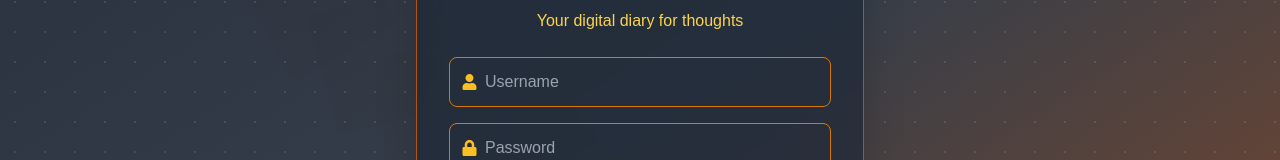
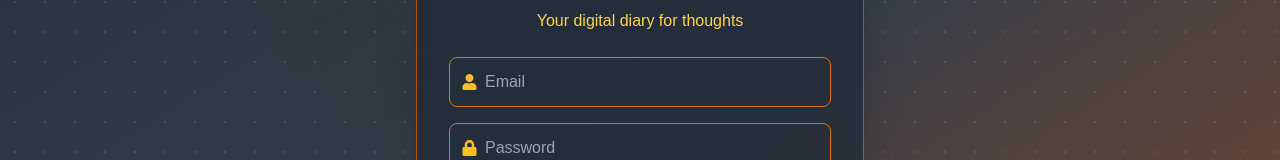
Before and after one commit to Ebdollah/thinkpad, a Next.js app: page /login in a window 1280 px wide. Shown: the part 283-443 px from the top of the page. Built offline with nearby package versions, Linux system fonts and the light colour scheme; no server answers.

Commit message:
added simple login

```diff
--- a/app/login/page/login-page.tsx
+++ b/app/login/page/login-page.tsx
@@ -2,6 +2,8 @@
 
 import { useState, useEffect } from "react";
 import { FaUser, FaLock, FaEnvelope } from "react-icons/fa";
+import { signInWithEmailAndPassword } from "firebase/auth";
+import { auth, db } from "@/app/firebaseConfig";
 import { useRouter } from "next/navigation";
 
 import Link from "next/link";
@@ -39,8 +41,27 @@ const ThinkpadBackground = () => {
 };
 
 export const LoginPage = () => {
-  const [formData, setFormData] = useState({ username: "", password: "" });
+  const [formData, setFormData] = useState({ email: "", password: "" });
+  const [successMessage, setSuccessMessage] = useState<string | null>(null);
+
   const router = useRouter();
+
+  const handleLoginUser = async (e: React.FormEvent) => {
+        e.preventDefault();
+
+        try {
+          const userCredential = await signInWithEmailAndPassword(auth, formData.email, formData.password);
+          const user = userCredential.user;
+
+          console.log("User created:", user);
+          setSuccessMessage("User created successfully!");
+
+          setFormData({ email: "", password: "" });
+          router.push("/dashboard");
+        } catch (error) {
+          console.error("Error creating user:", error);
+        }
+      };
 
   useEffect(() => {
     if (typeof window === "undefined") return;
@@ -62,10 +83,7 @@ export const LoginPage = () => {
     setFormData({ ...formData, [e.target.name]: e.target.value });
   };
 
-  const handleSubmit = (e: React.FormEvent) => {
-    e.preventDefault();
-    console.log(formData);
-  };
+
 
   return (
     <div className="relative flex min-h-screen items-center justify-center overflow-hidden">
@@ -73,14 +91,14 @@ export const LoginPage = () => {
       <div className="relative z-10 w-full max-w-md p-8 space-y-6 bg-gray-800 bg-opacity-70 backdrop-blur-md rounded-2xl shadow-2xl border border-amber-700">
         <h2 className="text-3xl font-bold text-center text-amber-400">ThinkPad</h2>
         <p className="text-center text-amber-300 -mt-2">Your digital diary for thoughts</p>
-        <form className="space-y-4" onSubmit={handleSubmit}>
+        <form className="space-y-4" onSubmit={handleLoginUser}>
           <div className="flex items-center space-x-2 border border-amber-600 rounded-lg p-3">
             <FaUser className="text-amber-400" />
             <input
-              type="text"
-              name="username"
-              placeholder="Username"
-              value={formData.username}
+              type="email"
+              name="email"
+              placeholder="Email"
+              value={formData.email}
               onChange={handleChange}
               className="w-full bg-transparent outline-none text-white"
               required
@@ -111,6 +129,8 @@ export const LoginPage = () => {
             Sign Up
           </Link>
         </p>
+        {successMessage && <p className="text-center text-green-400 font-semibold mt-4">{successMessage}</p>}
+
       </div>
     </div>
   );
```
